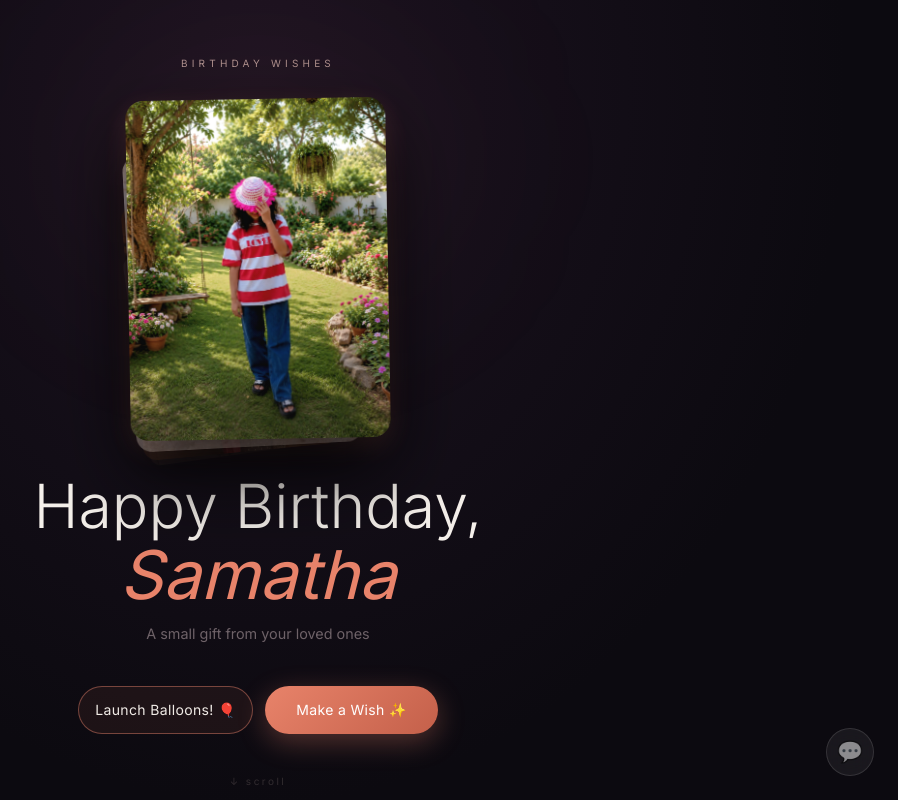
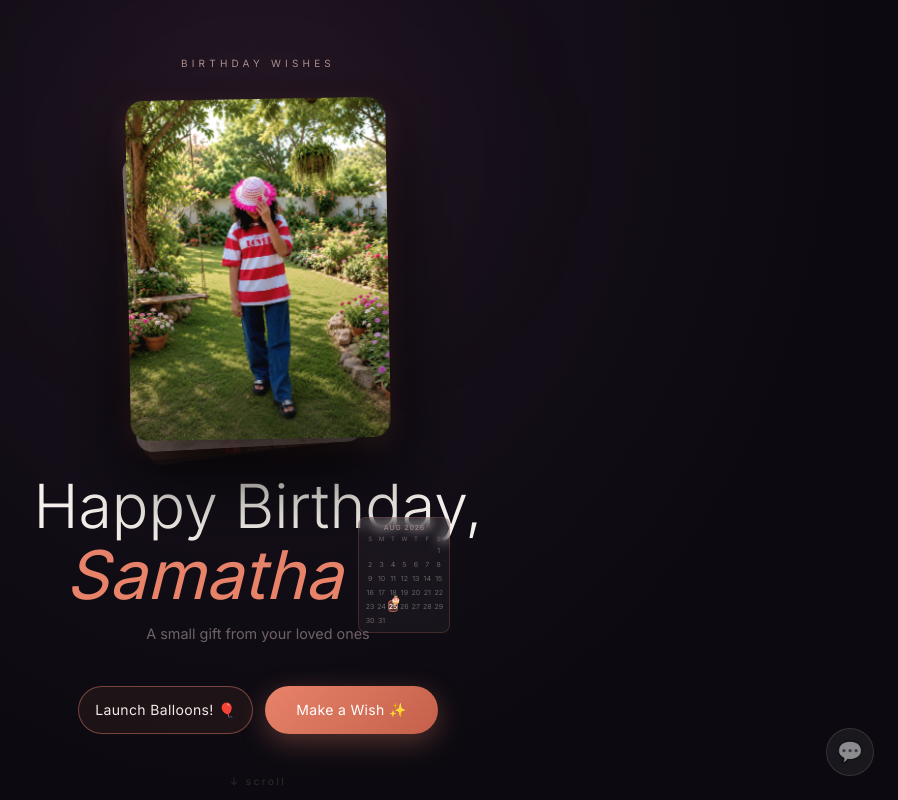
Before and after one commit to wishingsamatha/wishingsamatha.github.io, a React (Vite) app: page / in a window 1280 px wide. Shown: the top 800 px of the page, without its empty margins (382-1280 px from the left). Built offline with nearby package versions, Linux system fonts and the light colour scheme; the HTML template or start-up script is replaced by a standard one.

Commit message:
CALLEDNAR ADDED.

```diff
--- a/src/wishing_samatha.tsx
+++ b/src/wishing_samatha.tsx
@@ -143,6 +143,83 @@ const CONFETTI_PIECES = Array.from({ length: 18 }, (_, i) => ({
 }));
 
 // ── Sub-components ────────────────────────────────────────────────────────────
+
+function BirthdayCalendar() {
+  const year = new Date().getFullYear();
+  const month = 7;
+  const birthdayDay = 25;
+
+  const daysInMonth = new Date(year, month + 1, 0).getDate();
+  const firstDayIndex = new Date(year, month, 1).getDay();
+  const blanks = Array.from({ length: firstDayIndex }, (_, i) => `blank-${i}`);
+  const days = Array.from({ length: daysInMonth }, (_, i) => i + 1);
+
+  return (
+    <div
+      className="inline-block rounded-lg p-1.5"
+      style={{
+        background: "rgba(255,255,255,0.04)",
+        border: "1px solid rgba(232,131,106,0.2)",
+        backdropFilter: "blur(6px)",
+        width: 92,
+        fontFamily: "var(--font-outfit)",
+      }}
+    >
+      <p
+        className="mb-1 text-center"
+        style={{ fontSize: 7, letterSpacing: "0.12em", textTransform: "uppercase", color: "#b09290", lineHeight: 1 }}
+      >
+        Aug {year}
+      </p>
+
+      <div className="mb-0.5 grid grid-cols-7 gap-0.5">
+        {["S", "M", "T", "W", "T", "F", "S"].map((day, index) => (
+          <div
+            key={index}
+            className="text-center"
+            style={{ fontSize: 6, color: "#6e6268", lineHeight: 1, paddingTop: 1 }}
+          >
+            {day}
+          </div>
+        ))}
+      </div>
+
+      <div className="grid grid-cols-7 gap-0.5">
+        {blanks.map((blank) => (
+          <div key={blank} style={{ height: 12 }} />
+        ))}
+
+        {days.map((day) => {
+          const isBirthday = day === birthdayDay;
+          return (
+            <div
+              key={day}
+              className="relative flex items-center justify-center rounded-sm"
+              style={{
+                height: 12,
+                fontSize: 7,
+                background: isBirthday
+                  ? "linear-gradient(135deg, rgba(232,131,106,0.4), rgba(196,96,74,0.3))"
+                  : "transparent",
+                border: isBirthday ? "1px solid rgba(232,131,106,0.5)" : "none",
+                color: isBirthday ? "#f5f0eb" : "#6e6268",
+                fontWeight: isBirthday ? 600 : 400,
+                lineHeight: 1,
+              }}
+            >
+              {day}
+              {isBirthday && (
+                <span className="absolute -right-1 -top-1.5" style={{ fontSize: 8, lineHeight: 1 }} title="Samatha's Birthday">
+                  🎂
+                </span>
+              )}
+            </div>
+          );
+        })}
+      </div>
+    </div>
+  );
+}
 
 function TypingDots() {
   return (
@@ -1225,7 +1302,15 @@ function HeroSection({ onCTA }: { onCTA: () => void }) {
       </div>
       <div className="text-center mb-3 relative z-10">
         <h1 className="leading-[1.08] font-light" style={{ fontFamily: "var(--font-fraunces)", fontSize: "clamp(2.2rem, 7.5vw, 3.8rem)", color: "#f5f0eb" }}>Happy Birthday,</h1>
-        <h1 className="leading-[1.05] italic" style={{ fontFamily: "var(--font-fraunces)", fontSize: "clamp(2.5rem, 8.5vw, 4.2rem)", color: "#e8836a" }}>Samatha</h1>
+        <div className="flex flex-col items-center justify-center gap-2 md:flex-row md:gap-4">
+          <h1 className="leading-[1.05] italic" style={{ fontFamily: "var(--font-fraunces)", fontSize: "clamp(2.5rem, 8.5vw, 4.2rem)", color: "#e8836a" }}>Samatha</h1>
+          <div className="hidden items-center md:flex" style={{ height: "1em" }}>
+            <BirthdayCalendar />
+          </div>
+          <div className="md:hidden">
+            <BirthdayCalendar />
+          </div>
+        </div>
       </div>
       <p className="text-center max-w-[270px] leading-relaxed mb-10 relative z-10" style={{ fontFamily: "var(--font-outfit)", fontSize: "clamp(0.78rem, 2.8vw, 0.9rem)", color: "#6e6268" }}>A small gift from your loved ones</p>
       <div className="flex flex-row items-center gap-3 w-full max-w-[360px] relative z-10">
```
